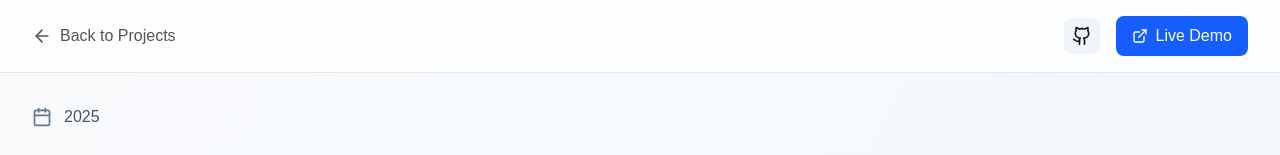
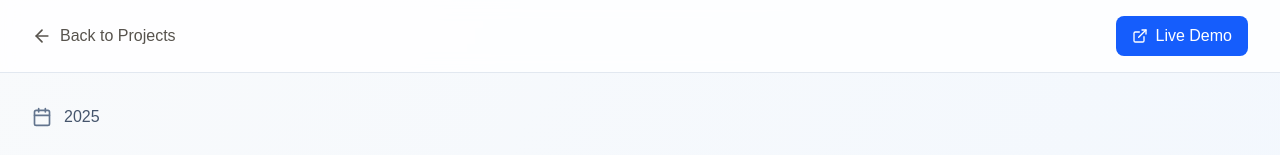
Before and after one commit to khansagiffany/portfolio-khansa, a Next.js app: page /projects/ciamic in a window 1280 px wide. Shown: the top 155 px of the page. Built offline with nearby package versions, Linux system fonts and the light colour scheme.

Commit message:
update page ciamic

```diff
--- a/app/projects/ciamic/page.js
+++ b/app/projects/ciamic/page.js
@@ -65,14 +65,6 @@ const CiamicDetail = () => {
               <span className="text-sm sm:text-base">Back to Projects</span>
             </button>
             <div className="flex items-center gap-4">
-              <a
-                href="https://github.com/khansagiffany/ciamic"
-                target="_blank"
-                rel="noopener noreferrer"
-                className="p-2 rounded-lg bg-slate-100 hover:bg-slate-200 transition-colors"
-              >
-                <Github size={20} />
-              </a>
               <a
                 href="https://ciamic-trf.itdri.id/"
                 target="_blank"
```
